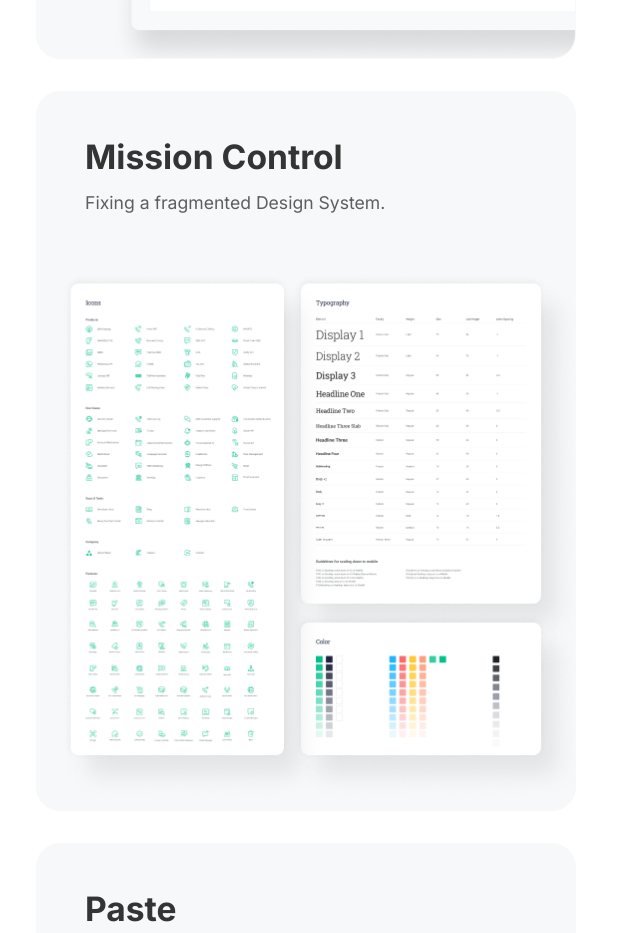
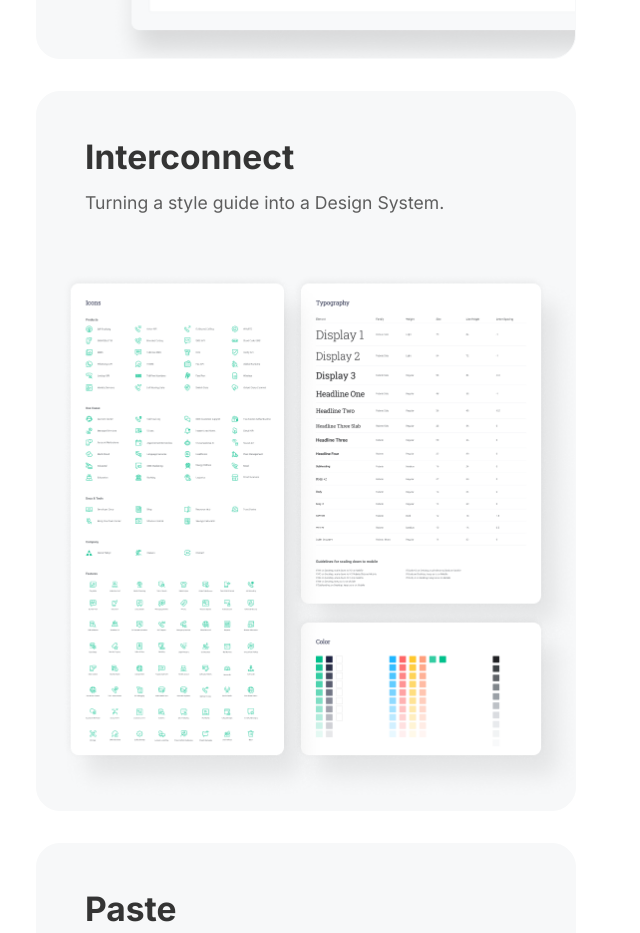
Before and after one commit to cveigt/cveigt.github.io, a plain HTML site: page index.html in a window 1280 px wide. Shown: the part 1400-2333 px from the top of the page, without its empty margins (334-974 px from the left). Drawn offline with nearby package versions, Linux system fonts and the light colour scheme.

Commit message:
Update index.html
Copy changes

```diff
--- a/index.html
+++ b/index.html
@@ -111,8 +111,8 @@
           class="card"
           style="background-image: url(./img/cover-tds.png)"
         >
-          <h3 class="card-title">Mission Control</h3>
-          <p class="card-text">Fixing a fragmented Design System.</p>
+          <h3 class="card-title">Interconnect</h3>
+          <p class="card-text">Turning a style guide into a Design System.</p>
           <div class="card-image"></div>
         </a>
         <a
```
